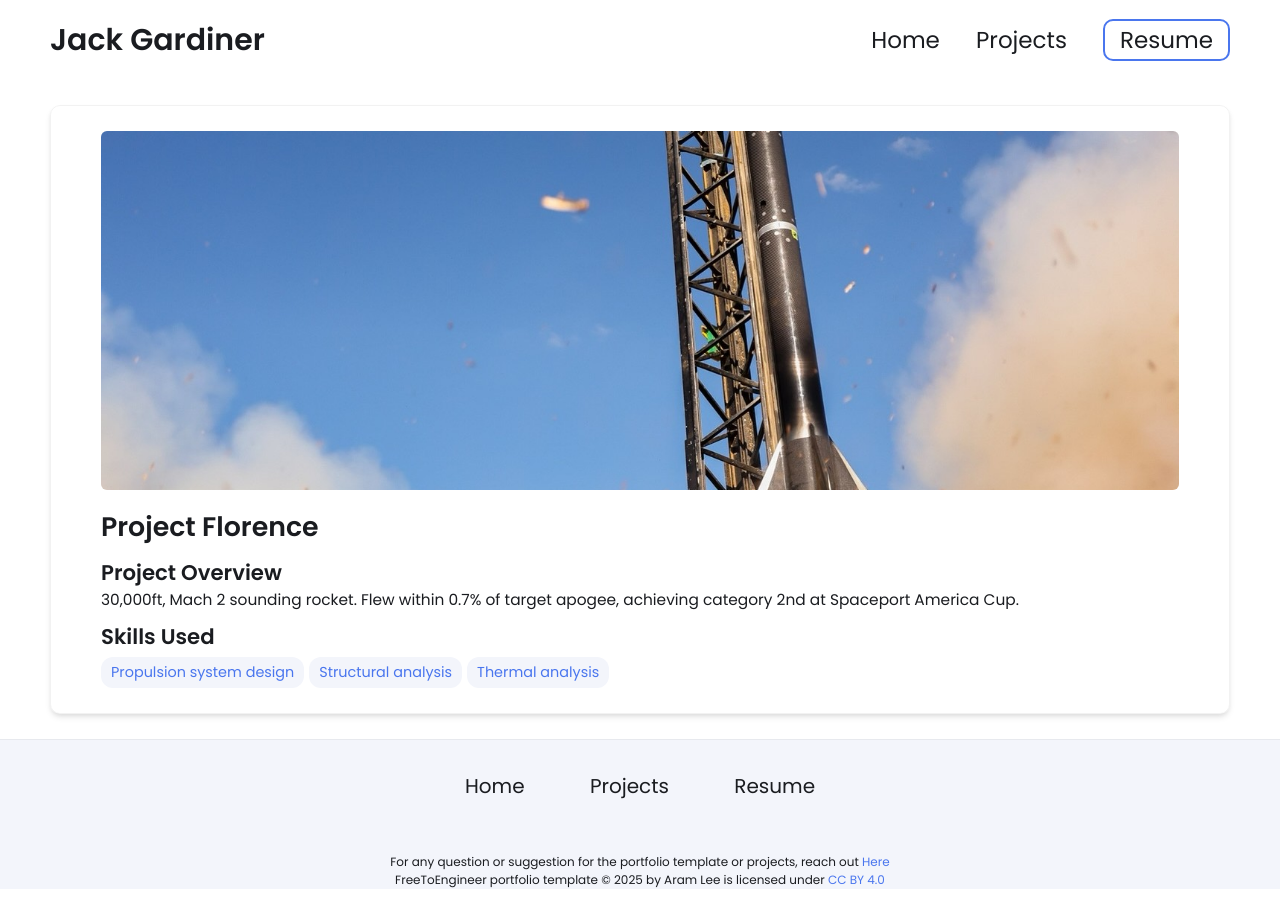
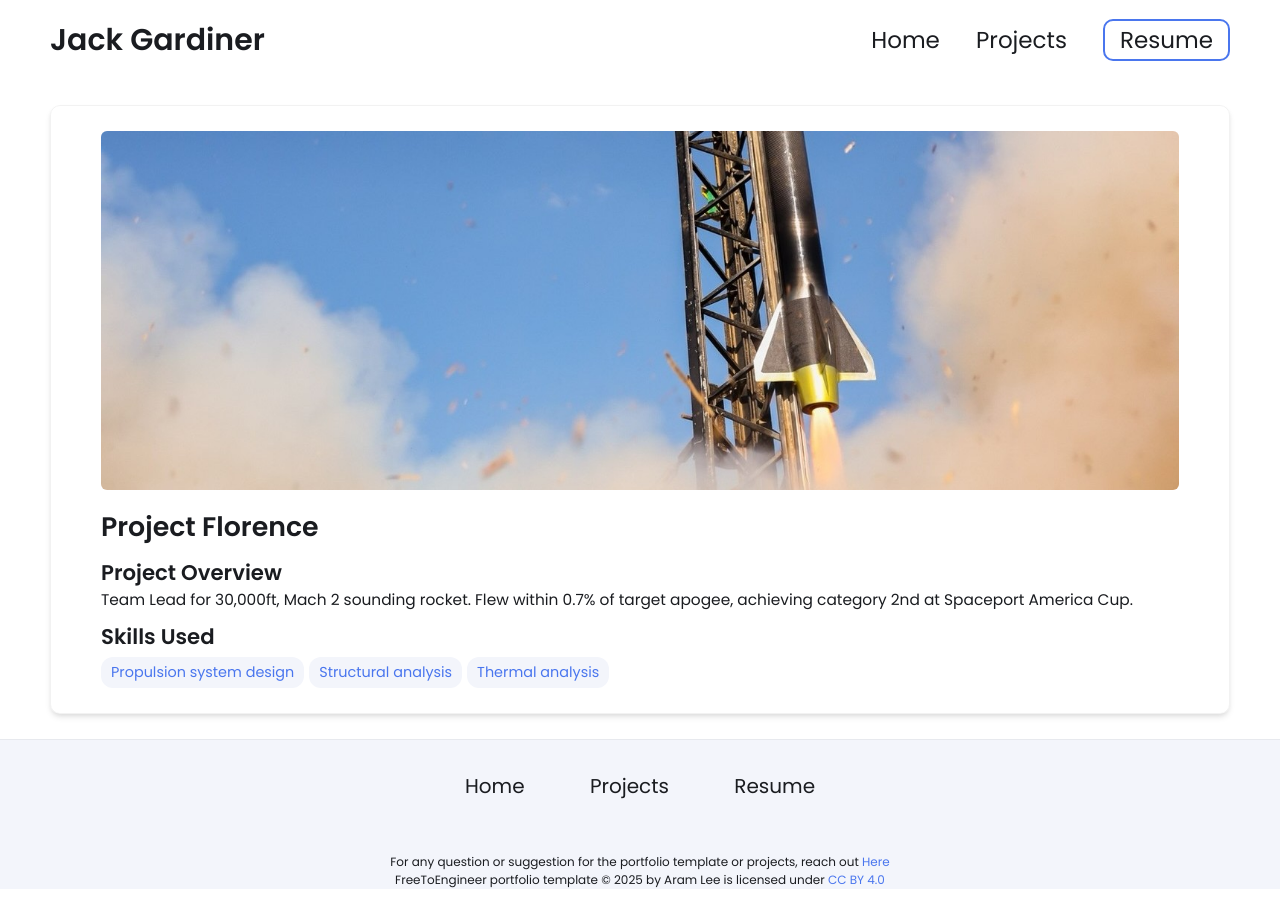
Before and after one commit to JackGardiner/JackGardiner.github.io, a Jekyll site: the page built from _projects/florence-ares/index.md, in a window 1280 px wide. Built offline with Jekyll 4.4.1, drawn with Linux system fonts in a browser that asks for light colours.

Commit message:
project updates

```diff
--- a/_projects/florence-ares/index.md
+++ b/_projects/florence-ares/index.md
@@ -1,7 +1,7 @@
 ---
 layout: post
 title: Project Florence
-description: 30,000ft, Mach 2 sounding rocket.  Flew within 0.7% of target apogee, achieving category 2nd at Spaceport America Cup.
+description: Team Lead for 30,000ft, Mach 2 sounding rocket.  Flew within 0.7% of target apogee, achieving category 2nd at Spaceport America Cup.
 skills:
 - Propulsion system design
 - Structural analysis
```
Also changed, not shown: _projects/florence-ares/flo-test-launch-banner.jpeg.
